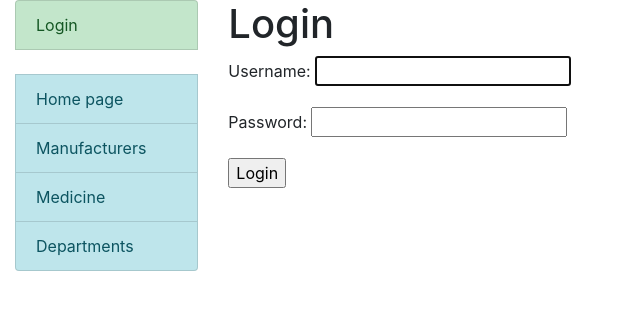
After one commit to Ilyakson/pharmacy-service, a Django app: page /accounts/login/ in a window 1280 px wide. The commit adds this page. Shown: the top 310 px of the page, without its empty margins (0-640 px from the left). Run offline with Django 4.2, Linux system fonts and the light colour scheme; some libraries are stand-ins or nearby versions.

Commit message:
Refactor account to department and add login and logged_out

```diff
--- a/pharmacy/admin.py
+++ b/pharmacy/admin.py
@@ -15,7 +15,7 @@ class MedicineAdmin(admin.ModelAdmin):
 
 
 @admin.register(Department)
-class AccountAdmin(UserAdmin):
+class DepartmentAdmin(UserAdmin):
     list_display = UserAdmin.list_display + ("license_number",)
     fieldsets = UserAdmin.fieldsets + (
         ("Additional info", {"fields": ("license_number",)}),
--- a/pharmacy/urls.py
+++ b/pharmacy/urls.py
@@ -50,9 +50,9 @@ urlpatterns = [
         MedicineDeleteView.as_view(),
         name="medicine-delete"
     ),
-    path("accounts/", DepartmentListView.as_view(), name="department-list"),
+    path("departments/", DepartmentListView.as_view(), name="department-list"),
     path(
-        "accounts/<int:pk>/",
+        "departments/<int:pk>/",
         DepartmentDetailView.as_view(),
         name="department-detail"
     ),
--- a/pharmacy_service/settings.py
+++ b/pharmacy_service/settings.py
@@ -124,6 +124,8 @@ STATICFILES_DIRS = [
     BASE_DIR / "static",
 ]
 
+LOGIN_REDIRECT_URL = "/"
+
 # Default primary key field type
 # https://docs.djangoproject.com/en/4.1/ref/settings/#default-auto-field
 
--- a/templates/includes/sidebar.html
+++ b/templates/includes/sidebar.html
@@ -1,7 +1,7 @@
 <ul class="sidebar-nav list-group">
 
   {% if user.is_authenticated %}
-    <a class="list-group-item list-group-item-action list-group-item-primary" href="{% url 'pharmacy:account-detail' pk=user.id %}"><strong class="color">User:</strong> {{ user.username }}</a>
+    <a class="list-group-item list-group-item-action list-group-item-primary" href="{% url 'pharmacy:department-detail' pk=user.id %}"><strong class="color">User:</strong> {{ user.username }}</a>
     <a class="list-group-item list-group-item-action list-group-item-danger" href="{% url 'logout' %}">Logout</a>
   {% else %}
     <a class="list-group-item list-group-item-action list-group-item-success" href="{% url 'login' %}">Login</a>
@@ -11,5 +11,5 @@
   <a class="list-group-item list-group-item-action list-group-item-info" href="{% url 'pharmacy:index' %}">Home page</a>
   <a class="list-group-item list-group-item-action list-group-item-info" href="{% url 'pharmacy:manufacturer-list' %}">Manufacturers</a>
   <a class="list-group-item list-group-item-action list-group-item-info" href="{% url 'pharmacy:medicine-list' %}">Medicine</a>
-  <a class="list-group-item list-group-item-action list-group-item-info" href="{% url 'pharmacy:account-list' %}">Accounts</a>
+  <a class="list-group-item list-group-item-action list-group-item-info" href="{% url 'pharmacy:department-list' %}">Departments</a>
 </ul>
--- a/templates/pharmacy/medicine_detail.html
+++ b/templates/pharmacy/medicine_detail.html
@@ -2,7 +2,7 @@
 {% block content %}
   <h1>
     Medicines
-    {% if user in medicine.accounts.all %}
+    {% if user in medicine.departments.all %}
       <a href="{% url 'pharmacy:link-add' pk=medicine.id %}" class="btn btn-danger link-to-page btn-sm">Delete me from this medicine</a>
     {% else %}
       <a href="{% url 'pharmacy:link-add' pk=medicine.id %}" class="btn btn-success link-to-page btn-sm">Assign me to this medicine</a>
@@ -15,12 +15,12 @@
   <br>
 
   <div class="sm-3">
-    <h4>LIST OF ACCOUNTS:</h4>
+    <h4>LIST OF DEPARTMENTS:</h4>
     {% for department in medicine.department.all %}
       <hr>
       <p class="text-muted">
         <strong>Name pharmacy:</strong>
-        <a href="{% url 'pharmacy:account-detail' pk=de.department %}">{{ department.name_pharmacy }}</a>
+        <a href="{% url 'pharmacy:department-detail' pk=de.department %}">{{ department.name_pharmacy }}</a>
       <br><strong>Address:</strong>
       {{ department.address }}
       <br><strong>Phone:</strong>
--- /dev/null
+++ b/templates/registration/login.html
@@ -0,0 +1,16 @@
+{% extends "base.html" %}
+
+{% block content %}
+  <h1>Login</h1>
+
+  {% if form.errors %}
+    <p style="color: red">Invalid credentials</p>
+  {% endif %}
+
+  <form method="post" action="{% url 'login' %}">
+    {% csrf_token %}
+    {{ form.as_p }}
+    <input type="submit" value="Login">
+    <input type="hidden" name="next" value="{{ next }}" />
+  </form>
+{% endblock %}
```
Also changed, not shown: pharmacy/models.py (+4 -4 lines), templates/pharmacy/department_detail.html (+5 -5 lines), templates/pharmacy/department_list.html (+4 -4 lines), templates/registration/logged_out.html (added, +7 -0 lines).
